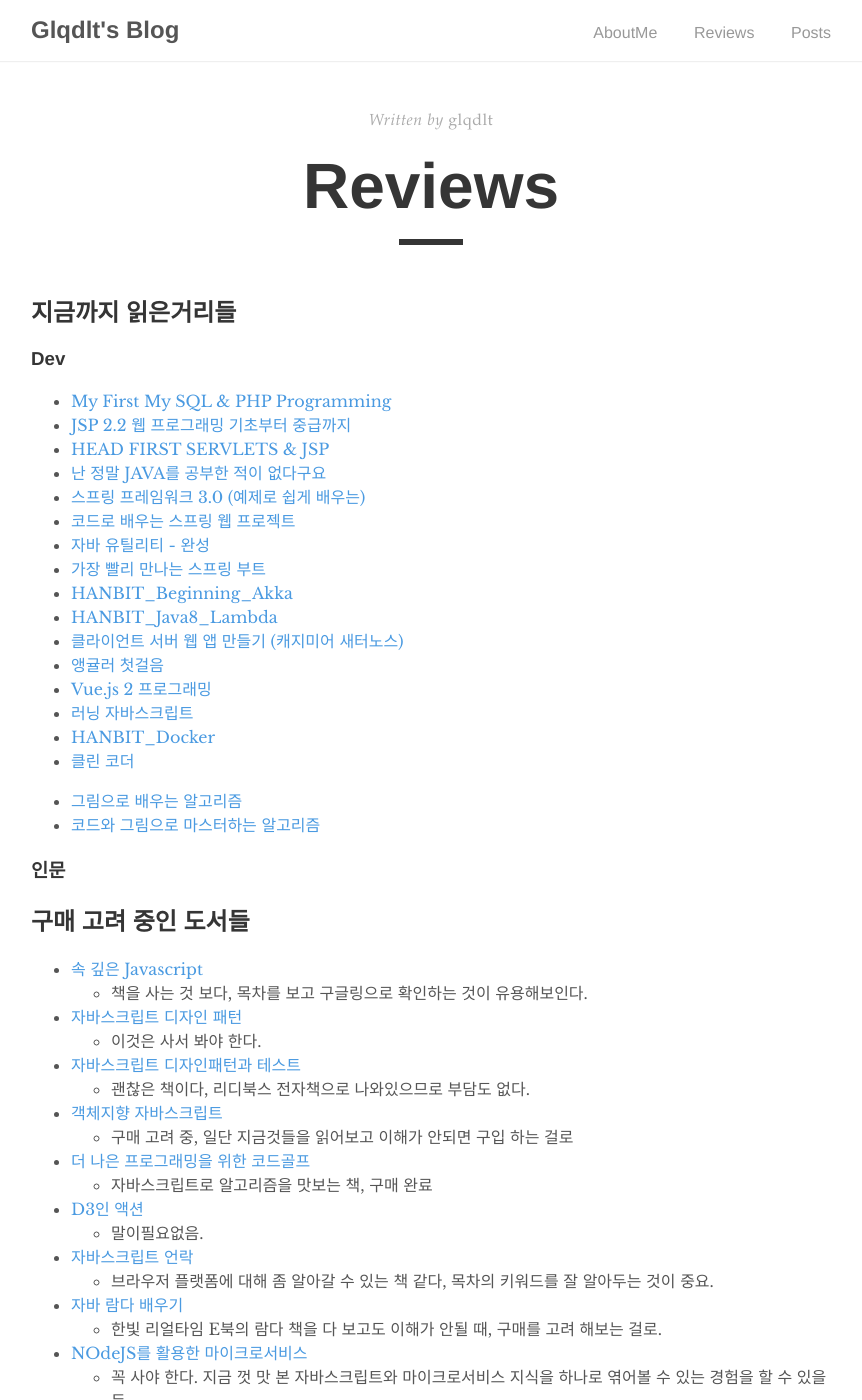
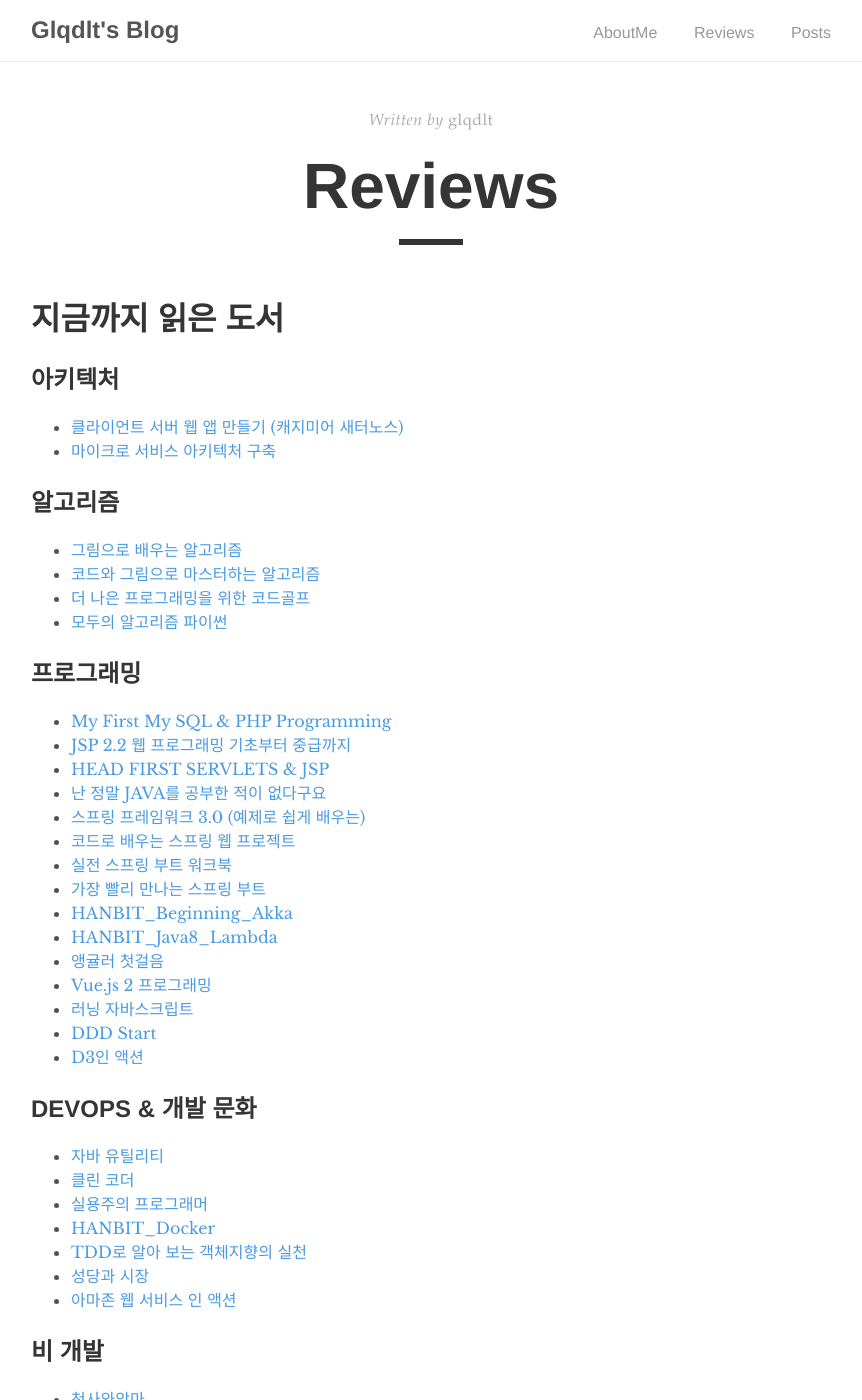
Before and after one commit to glqdlt/glqdlt.github.io, a Jekyll site: the page built from reviews.md, in a window 1280 px wide and 1400 px high. Shown: the whole window, without its empty margins (209-1071 px from the left). Built offline with Jekyll 4.4.1, drawn with Linux system fonts in a browser that asks for light colours; comment, search, counter and statistics services are not loaded; some of the changed text lies outside the part shown.

Commit message:
update : reviews

```diff
--- a/reviews.md
+++ b/reviews.md
@@ -5,9 +5,20 @@
 permalink: reviews
 ---
 
-## 지금까지 읽은거리들
+# 지금까지 읽은 도서
 
-### Dev
+
+## 아키텍처
++ [클라이언트 서버 웹 앱 만들기 (캐지미어 새터노스)](#)
++ [마이크로 서비스 아키텍처 구축](#)
+
+## 알고리즘
++ [그림으로 배우는 알고리즘](#)
++ [코드와 그림으로 마스터하는 알고리즘](#)
++ [더 나은 프로그래밍을 위한 코드골프](#)
++ [모두의 알고리즘 파이썬](#)
+
+## 프로그래밍
 
 + [My First My SQL & PHP Programming](#)
 + [JSP 2.2 웹 프로그래밍 기초부터 중급까지](#)
@@ -15,26 +26,35 @@
 + [난 정말 JAVA를 공부한 적이 없다구요](#)
 + [스프링 프레임워크 3.0 (예제로 쉽게 배우는)](#)
 + [코드로 배우는 스프링 웹 프로젝트](#)
-+ [자바 유틸리티 - 완성](#)
++ [실전 스프링 부트 워크북](#)
 + [가장 빨리 만나는 스프링 부트](#)
 + [HANBIT_Beginning_Akka](#)
 + [HANBIT_Java8_Lambda](#)
-+ [클라이언트 서버 웹 앱 만들기 (캐지미어 새터노스)](#)
 + [앵귤러 첫걸음](#)
 + [Vue.js 2 프로그래밍](#)
 + [러닝 자바스크립트](#)
++ [DDD Start](#)
++ [D3인 액션](#)
+
+
+## DEVOPS & 개발 문화
+
++ [자바 유틸리티](#)
++ [클린 코더](#)
++ [실용주의 프로그래머](#)
 + [HANBIT_Docker](#)
-+ [클린 코더](#)
++ [TDD로 알아 보는 객체지향의 실천](#)
++ [성당과 시장](#)
++ [아마존 웹 서비스 인 액션](#)
 
-+ [그림으로 배우는 알고리즘](#)
-+ [코드와 그림으로 마스터하는 알고리즘](#)
+## 비 개발
 
-### 인문
++ [천사와악마](#)
++ [다빈치코드](#)
 
 
 
-
-## 구매 고려 중인 도서들
+## 구매 예정 중인 도서
 
 + [속 깊은 Javascript](http://book.naver.com/bookdb/book_detail.nhn?bid=11282182)
      * 책을 사는 것 보다, 목차를 보고 구글링으로 확인하는 것이 유용해보인다.
@@ -48,17 +68,11 @@
 + [객체지향 자바스크립트](http://m.book.naver.com/bookdb/book_detail.nhn?biblio.bid=12595865)
     * 구매 고려 중, 일단 지금것들을 읽어보고 이해가 안되면 구입 하는 걸로
 
-+ [더 나은 프로그래밍을 위한 코드골프](http://m.book.naver.com/bookdb/book_detail.nhn?biblio.bid=8721703)
-    * 자바스크립트로 알고리즘을 맛보는 책, 구매 완료
-
-+ [D3인 액션](http://book.naver.com/bookdb/book_detail.nhn?bid=10750077)
-    * 말이필요없음.
-
 + [자바스크립트 언락](http://book.naver.com/bookdb/book_detail.nhn?bid=12327714)
     * 브라우저 플랫폼에 대해 좀 알아갈 수 있는 책 같다, 목차의 키워드를 잘 알아두는 것이 중요.
 
 * [자바 람다 배우기](http://book.naver.com/bookdb/book_detail.nhn?bid=12344257)
-    * 한빛 리얼타임 E북의 람다 책을 다 보고도 이해가 안될 때, 구매를 고려 해보는 걸로.
+    * 지금 보고 있는 한빛 리얼타임 E북의 람다 책을 다 보고도 이해가 안될 때, 구매를 고려 해보는 걸로.
 
 * [NOdeJS를 활용한 마이크로서비스](http://book.naver.com/bookdb/book_detail.nhn?bid=12452996)
     * 꼭 사야 한다. 지금 껏 맛 본 자바스크립트와 마이크로서비스 지식을 하나로 엮어볼 수 있는 경험을 할 수 있을 듯.
@@ -69,6 +83,7 @@
 * [함수형 반응형 프로그래밍](http://book.naver.com/bookdb/book_detail.nhn?bid=12285041)
     * 기존에 있던 빨간 책이 많이 어렵다고 느꼈었는 데, 이 책으로 다시 복습 후 기존 책을 읽는 것이 도움이 될까?
     * 리디북스에도 책이 있네 이책으로 보자
+
 + [스프링 부트](http://book.naver.com/product/go.nhn?bid=12095873&cpName=ridi&url=https%3A%2F%2Fridibooks.com%2Fbooks%2F443000495%3Freferer%3Dnaver_book%26referer%3Dnaver_book)
     + 스프링 부트를 이용해서 도커 빌드 부터 여러가지 MSA 를 위한 기법들을 정리되어 있다, 리디북스에도 책이 있네.
 
@@ -92,17 +107,9 @@
     + 위의 NodeJS 책하고 비교해서 둘다 좋아보인다. Nodejs로 할거라면 위의 Nodejs 마이크로서비스를.. 스프링으로 할 것이라면 이책을 사는 것이 좋을거같다. 구성이 참 좋다
 + [알고리즘 라이프](http://book.naver.com/bookdb/book_detail.nhn?bid=12836325)
     + 알고리즘을 일상생활에 빗대어 설명하는 것이 재밌어 보임.
-+ [TDD로 알아 보는 객체지향의 실천](http://book.naver.com/bookdb/book_detail.nhn?bid=7231228)
-    + 구성이 TDD와 객체지향을 섞은 듯한 내용이다. 좋아보이는데.
 
-+ [ ???](http://book.naver.com/bookdb/book_detail.nhn?bid=6680572)
-    + 좋아보임.
-
-+ [DDD Start!](http://book.naver.com/bookdb/book_detail.nhn?bid=10615650)
-    + JPA 책이 DDD와 JPA의 이해를 기반으로한다면 이 책은 그것을 바탕으로 우리가 해온 프로그래밍이 과연 DDD에 어떻게 부합되고 우리가 망각하고 있던가를 다시 리마인드해주는 책이라고함. 읽어봐야할듯
-
-+ [도메인 주도 설계](http://book.naver.com/bookdb/book_detail.nhn?bid=6680572)
-    + DDD의 창시자 에릭 에반스의 책. 읽어봐야함.
++ [도메인주도설계](http://book.naver.com/bookdb/book_detail.nhn?bid=6680572)
+    + DDD의 창시자 에릭 에반스의 책이다, DDD관련해서 공부가 될듯
 
 + [Node.js 마이크로서비스](http://m.book.naver.com/bookdb/book_detail.nhn?biblio.bid=13270981)
     + Nodejs 고관련해서
@@ -110,4 +117,11 @@
     + Spring 기반의 레거시 프로젝트를 마이크로 서비스로 전환할 때
 + [린 애자일 기법을 활용한 테스트 주도 개발](http://book.naver.com/bookdb/book_detail.nhn?bid=7624003)
     + 린 애자일의 실무관점의 이야기
-    +
++ [리모트](http://book.naver.com/bookdb/book_detail.nhn?bid=8552172)
+    + 한때 노마드 인생을 동경했던 것을 위로해줄 책
++ [타입스크립트](http://book.naver.com/bookdb/book_detail.nhn?bid=13440207)
+    + 타입스크립트 책이 나왔네, 모듈에 대해 자세히 푼 것같은데 이 세션이 궁금하다.
++ [클로져 시작하기](http://book.naver.com/bookdb/book_detail.nhn?bid=10439897)
+    + 스칼라를 할 지 클로저를 할 지 고민..
++ [클로저 프로그래밍의 즐거움](http://book.naver.com/bookdb/book_detail.nhn?bid=10280918)
+    + 클로저 시작하기와 마찬가지의 이유이다.
```
